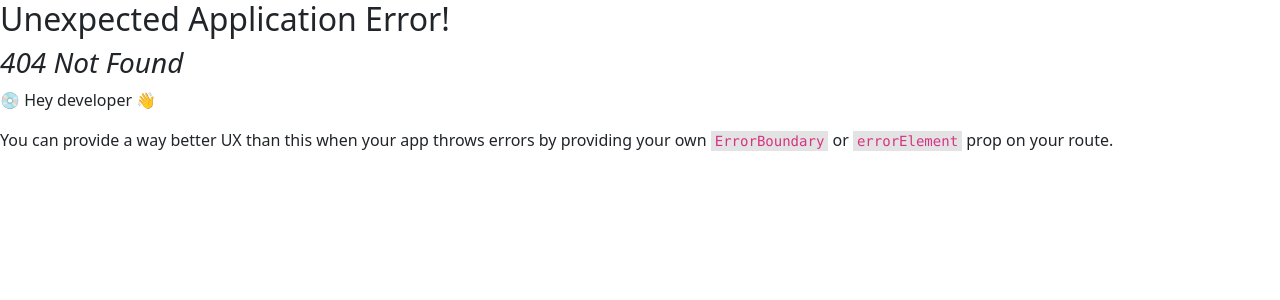
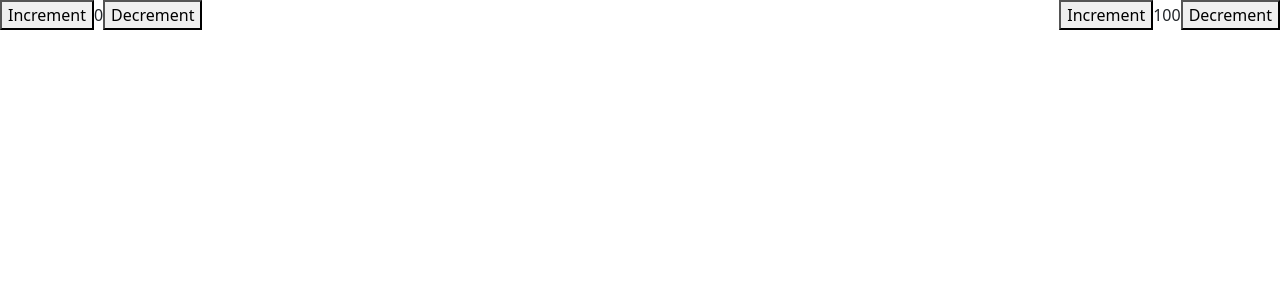
Before and after one commit to aaru2599/React-app, a React (Vite) app: page /counter in a window 1280 px wide. Before the commit this address had no page. Shown: the top 300 px of the page. Built offline with nearby package versions, Linux system fonts and the light colour scheme.

Commit message:
Custom Hooks

```diff
--- /dev/null
+++ b/src/components/CustomHooks/Counter.jsx
@@ -0,0 +1,17 @@
+import React from 'react'
+import useCounter from './useCounter'
+
+const Counter = () => {
+    const [count,increment,decrement]=useCounter()
+    return (
+        <div>
+            <button onClick={increment}>Increment</button>
+            {count}
+            <button onClick={decrement}>Decrement</button>
+
+        </div>
+
+    )
+}
+
+export default Counter
--- /dev/null
+++ b/src/components/CustomHooks/Counter2.jsx
@@ -0,0 +1,16 @@
+import React from 'react'
+import useCounter from './useCounter'
+
+const Counter2 = () => {
+    const [count,increment,decrement]=useCounter(100)
+  return (
+    <div>
+          <button onClick={increment}>Increment</button>
+            {count}
+            <button onClick={decrement}>Decrement</button>
+
+    </div>
+  )
+}
+
+export default Counter2
--- /dev/null
+++ b/src/components/CustomHooks/useCounter.jsx
@@ -0,0 +1,17 @@
+import { useState } from 'react'
+
+function useCounter(initialVal = 0) {
+    // const data=prop
+    const [count, setCount] = useState(initialVal);
+
+
+    const increment = () => {
+        setCount(count + 1);
+    }
+    const decrement = () => {
+        setCount(count - 1);
+    }
+    return ([count, increment, decrement])
+}
+
+export default useCounter
--- a/src/main.jsx
+++ b/src/main.jsx
@@ -25,10 +25,18 @@
 import Form from './components/Interview/Form';
 import Armstrong from './components/Interview/Armstrong';
 import UpperCase from './components/Interview/UpperCase';
+import Counter from './components/CustomHooks/Counter';
+import Counter2 from './components/CustomHooks/Counter2';
 const myRouter = createBrowserRouter([
   {
     path: "/withusememo",
     element: <FuncCompMemo />
+  },
+  {
+    path: "/counter",
+    element: <div className='d-flex justify-content-between'>
+      <Counter /> <Counter2/>
+    </div>
   },
   {
     path: "/uppercase",
```
